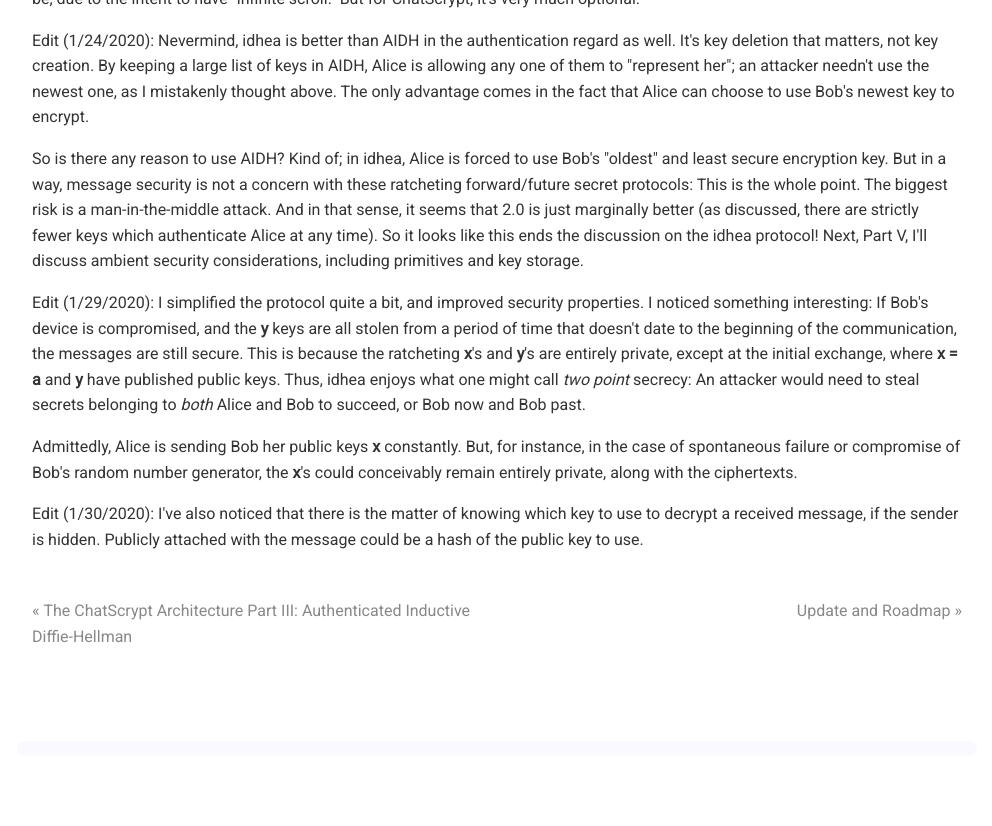
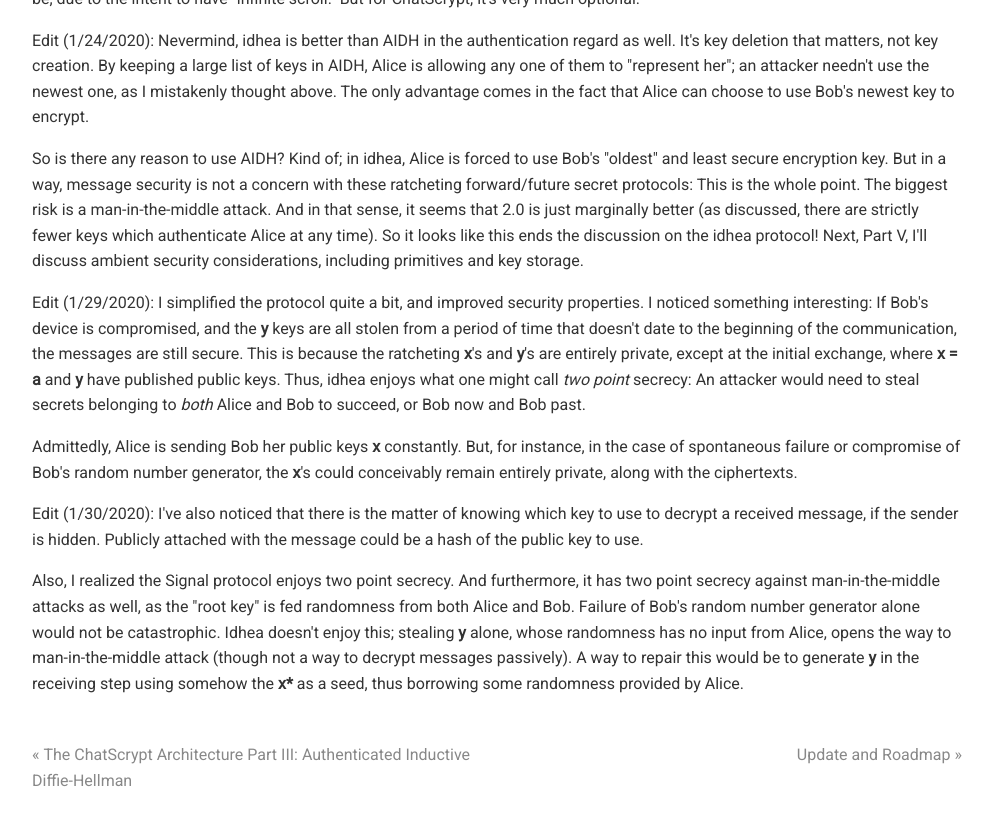
Before and after one commit to chatscrypt/chatscrypt.github.io, a Jekyll site: the page built from _posts/2020-01-24-the-chatscrypt-architecture-part-iv-the-ihdea-protocol.html, in a window 1280 px wide and 900 px high, scrolled down 2856 px. Shown: the top 826 px of the window, without its empty margins (143-1135 px from the left). Built offline with Jekyll 4.4.1, drawn with Linux system fonts in a browser that asks for light colours; comment, search, counter and statistics services are not loaded; before the commit the page ends 3612 px from its top, so only the background shows below that.

Commit message:
Update 2020-01-24-the-chatscrypt-architecture-part-iv-the-ihdea-protocol.html

```diff
--- a/_posts/2020-01-24-the-chatscrypt-architecture-part-iv-the-ihdea-protocol.html
+++ b/_posts/2020-01-24-the-chatscrypt-architecture-part-iv-the-ihdea-protocol.html
@@ -95,3 +95,5 @@ There is some key deletion in the receiving phase; Bob needs to be sure it's saf
 <p>Admittedly, Alice is sending Bob her public keys <b>x</b> constantly. But, for instance, in the case of spontaneous failure or compromise of Bob's random number generator, the <b>x</b>'s could conceivably remain entirely private, along with the ciphertexts.
 
 <p>Edit (1/30/2020): I've also noticed that there is the matter of knowing which key to use to decrypt a received message, if the sender is hidden. Publicly attached with the message could be a hash of the public key to use.
+
+<p> Also, I realized the Signal protocol enjoys two point secrecy. And furthermore, it has two point secrecy against man-in-the-middle attacks as well, as the "root key" is fed randomness from both Alice and Bob. Failure of Bob's random number generator alone would not be catastrophic. Idhea doesn't enjoy this; stealing <b>y</b> alone, whose randomness has no input from Alice, opens the way to man-in-the-middle attack (though not a way to decrypt messages passively). A way to repair this would be to generate <b>y</b> in the receiving step using somehow the <b>x*</b> as a seed, thus borrowing some randomness provided by Alice.
```
